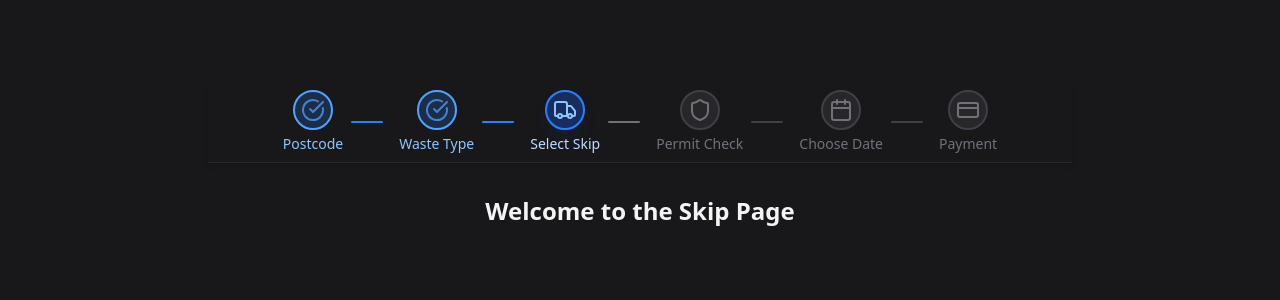
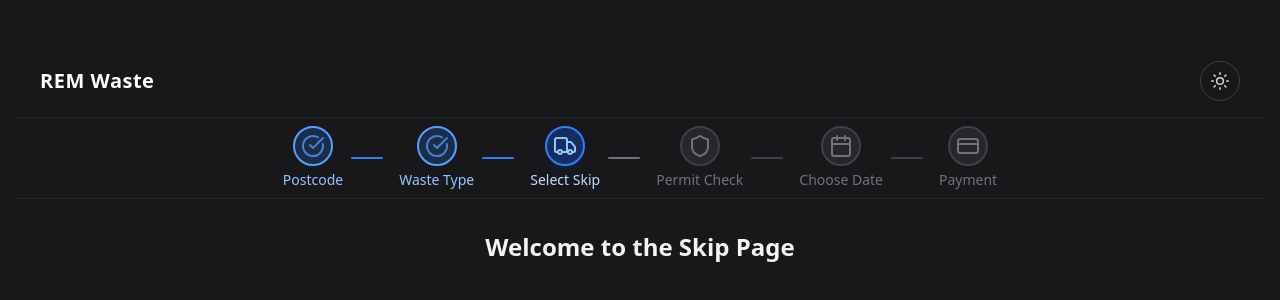
Before and after one commit to GPalhares/rem-waste, a React (Vite) app: page / in a window 1280 px wide. Shown: the part 246-546 px from the top of the page. Built offline with nearby package versions, Linux system fonts and the light colour scheme.

Commit message:
feat: creating Header component

```diff
--- a/package.json
+++ b/package.json
@@ -10,6 +10,7 @@
     "preview": "vite preview"
   },
   "dependencies": {
+    "@tailwindcss/vite": "^4.1.5",
     "lucide-react": "^0.508.0",
     "react": "^19.1.0",
     "react-dom": "^19.1.0"
--- /dev/null
+++ b/src/components/Header.jsx
@@ -0,0 +1,20 @@
+import { Sun } from "lucide-react";
+
+export default function Header() {
+  return (
+    <header className="w-full flex items-center justify-between px-6 py-4 bg-zinc-900 border-b border-zinc-800 sticky top-0 z-[60]">
+      <div
+        className="text-xl font-bold text-white tracking-wide select-none"
+        aria-label="REM Waste Home"
+      >
+        REM Waste
+      </div>
+      <button
+        className="flex items-center justify-center w-10 h-10 rounded-full border border-zinc-700 hover:border-blue-500 transition-colors text-zinc-300 hover:text-white focus:outline-none focus:ring-2 focus:ring-blue-500"
+        aria-label="Toggle theme"
+      >
+        <Sun className="w-5 h-5" strokeWidth={1.8} />
+      </button>
+    </header>
+  );
+}
--- a/src/components/Stepper.jsx
+++ b/src/components/Stepper.jsx
@@ -1,4 +1,3 @@
-import React from "react";
 import {
   CheckCircle,
   Shield,
--- a/src/pages/Skip.jsx
+++ b/src/pages/Skip.jsx
@@ -1,8 +1,10 @@
+import Header from "../components/Header";
 import Stepper from "../components/Stepper";
 
 export default function Skip() {
   return (
     <div className="main-container">
+      <Header />
       <Stepper />
       <h1 className="text-2xl font-bold mt-8 text-center">
         Welcome to the Skip Page
--- a/src/styles/index.css
+++ b/src/styles/index.css
@@ -12,13 +12,9 @@ body {
 }
 
 .main-container {
-  @apply flex flex-col items-center justify-center w-full max-w-4xl mx-auto px-4 py-8;
+  @apply flex flex-col items-center justify-center w-full max-w-7xl mx-auto px-4 py-8; /* Aumentado de 4xl para 7xl */
 }
 
 h1, h2, h3, h4, h5, h6 {
   @apply font-bold text-zinc-100;
 }
-
-button {
-  @apply rounded-lg px-6 py-2 bg-blue-600 text-white font-semibold shadow hover:bg-blue-700 transition;
-}
--- a/vite.config.js
+++ b/vite.config.js
@@ -1,5 +1,8 @@
 import { defineConfig } from "vite";
+import react from "@vitejs/plugin-react-swc";
 import tailwindcss from "@tailwindcss/vite";
+
+// https://vite.dev/config/
 export default defineConfig({
-  plugins: [tailwindcss()],
+  plugins: [react(), tailwindcss()],
 });
```
Also changed, not shown: 1 other file (tests, documents, lock files or other folders).
